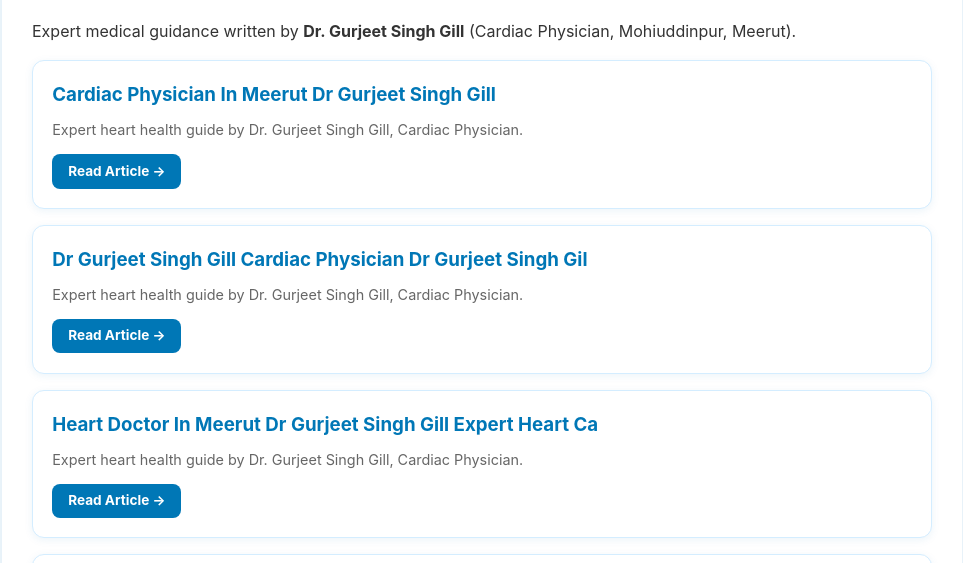
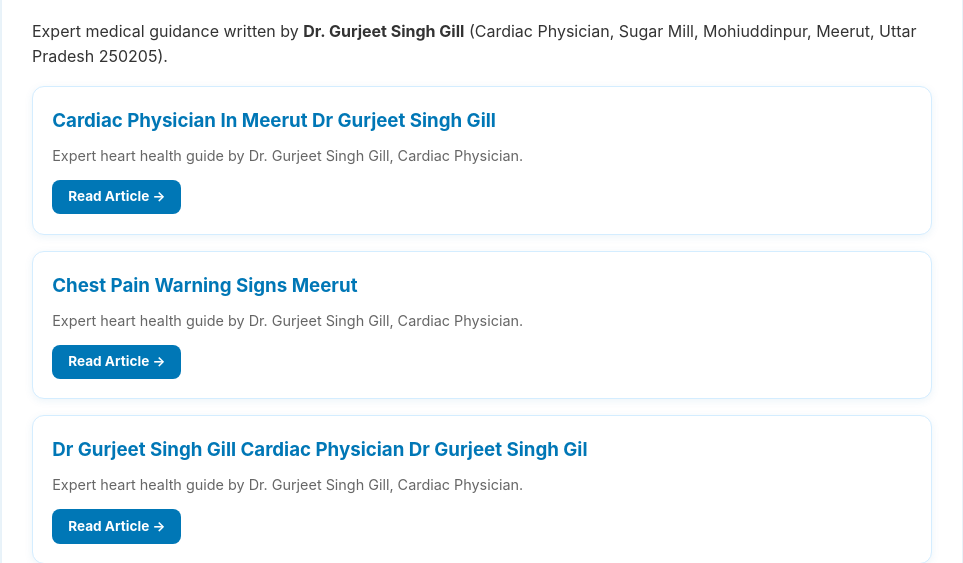
Before and after one commit to gurjeetsinghgill8-web/gill-heart-clinic, a plain HTML site: page blogs/index.html in a window 1280 px wide. Shown: the part 178-741 px from the top of the page, without its empty margins (158-1121 px from the left). Drawn offline with Linux system fonts and the light colour scheme.

Commit message:
📚 Rebuild master blogs/index.html catalog (12 articles) [BHARATSOLVE AI]

```diff
--- a/blogs/index.html
+++ b/blogs/index.html
@@ -4,6 +4,7 @@
     <meta charset="UTF-8">
     <meta name="viewport" content="width=device-width, initial-scale=1.0">
     <title>Heart Health Articles & Blogs | Dr. Gurjeet Singh Gill</title>
+    <meta name="description" content="NMC-compliant heart health articles and patient guides by Dr. Gurjeet Singh Gill at Gill Heart Clinic, Sugar Mill, Mohiuddinpur, Meerut, Uttar Pradesh 250205.">
     <style>
         body { font-family:-apple-system,BlinkMacSystemFont,Segoe UI,Roboto,sans-serif; background:#f4f9fc; color:#333; line-height:1.6; margin:0; padding:20px; }
         .container { max-width:900px; margin:0 auto; background:white; padding:30px; border-radius:16px; box-shadow:0 4px 20px rgba(0,119,182,0.1); }
@@ -15,7 +16,7 @@
     <div class="container">
         <a href="https://gurjeetsinghgill8-web.github.io/gill-heart-clinic/" class="back-link">← Back to Gill Heart Clinic Website</a>
         <h1>🫀 Heart Health Articles & Patient Guides</h1>
-        <p>Expert medical guidance written by <strong>Dr. Gurjeet Singh Gill</strong> (Cardiac Physician, Mohiuddinpur, Meerut).</p>
+        <p>Expert medical guidance written by <strong>Dr. Gurjeet Singh Gill</strong> (Cardiac Physician, Sugar Mill, Mohiuddinpur, Meerut, Uttar Pradesh 250205).</p>
         <div class="articles-grid">
 
         <div style="background:#fff; border:1px solid #d4edff; border-radius:12px; padding:1.2rem; margin:1rem 0; box-shadow:0 2px 8px rgba(0,119,182,0.08);">
@@ -23,67 +24,61 @@
             <p style="color:#666; font-size:0.9rem; margin:0.3rem 0;">Expert heart health guide by Dr. Gurjeet Singh Gill, Cardiac Physician.</p>
             <a href="https://gurjeetsinghgill8-web.github.io/gill-heart-clinic/blogs/cardiac-physician-in-meerut-dr-gurjeet-singh-gill.html" style="display:inline-block; background:#0077b6; color:white; padding:0.4rem 1rem; border-radius:8px; text-decoration:none; font-weight:bold; font-size:0.85rem; margin-top:0.5rem;">Read Article →</a>
         </div>
-
+        <div style="background:#fff; border:1px solid #d4edff; border-radius:12px; padding:1.2rem; margin:1rem 0; box-shadow:0 2px 8px rgba(0,119,182,0.08);">
+            <h3 style="color:#0077b6; margin:0 0 0.5rem;"><a href="https://gurjeetsinghgill8-web.github.io/gill-heart-clinic/blogs/chest-pain-warning-signs-meerut.html" style="color:#0077b6; text-decoration:none;">Chest Pain Warning Signs Meerut</a></h3>
+            <p style="color:#666; font-size:0.9rem; margin:0.3rem 0;">Expert heart health guide by Dr. Gurjeet Singh Gill, Cardiac Physician.</p>
+            <a href="https://gurjeetsinghgill8-web.github.io/gill-heart-clinic/blogs/chest-pain-warning-signs-meerut.html" style="display:inline-block; background:#0077b6; color:white; padding:0.4rem 1rem; border-radius:8px; text-decoration:none; font-weight:bold; font-size:0.85rem; margin-top:0.5rem;">Read Article →</a>
+        </div>
         <div style="background:#fff; border:1px solid #d4edff; border-radius:12px; padding:1.2rem; margin:1rem 0; box-shadow:0 2px 8px rgba(0,119,182,0.08);">
             <h3 style="color:#0077b6; margin:0 0 0.5rem;"><a href="https://gurjeetsinghgill8-web.github.io/gill-heart-clinic/blogs/dr-gurjeet-singh-gill-cardiac-physician-dr-gurjeet-singh-gil.html" style="color:#0077b6; text-decoration:none;">Dr Gurjeet Singh Gill Cardiac Physician Dr Gurjeet Singh Gil</a></h3>
             <p style="color:#666; font-size:0.9rem; margin:0.3rem 0;">Expert heart health guide by Dr. Gurjeet Singh Gill, Cardiac Physician.</p>
             <a href="https://gurjeetsinghgill8-web.github.io/gill-heart-clinic/blogs/dr-gurjeet-singh-gill-cardiac-physician-dr-gurjeet-singh-gil.html" style="display:inline-block; background:#0077b6; color:white; padding:0.4rem 1rem; border-radius:8px; text-decoration:none; font-weight:bold; font-size:0.85rem; margin-top:0.5rem;">Read Article →</a>
         </div>
-
         <div style="background:#fff; border:1px solid #d4edff; border-radius:12px; padding:1.2rem; margin:1rem 0; box-shadow:0 2px 8px rgba(0,119,182,0.08);">
             <h3 style="color:#0077b6; margin:0 0 0.5rem;"><a href="https://gurjeetsinghgill8-web.github.io/gill-heart-clinic/blogs/heart-doctor-in-meerut-dr-gurjeet-singh-gill-expert-heart-ca.html" style="color:#0077b6; text-decoration:none;">Heart Doctor In Meerut Dr Gurjeet Singh Gill Expert Heart Ca</a></h3>
             <p style="color:#666; font-size:0.9rem; margin:0.3rem 0;">Expert heart health guide by Dr. Gurjeet Singh Gill, Cardiac Physician.</p>
             <a href="https://gurjeetsinghgill8-web.github.io/gill-heart-clinic/blogs/heart-doctor-in-meerut-dr-gurjeet-singh-gill-expert-heart-ca.html" style="display:inline-block; background:#0077b6; color:white; padding:0.4rem 1rem; border-radius:8px; text-decoration:none; font-weight:bold; font-size:0.85rem; margin-top:0.5rem;">Read Article →</a>
         </div>
-
         <div style="background:#fff; border:1px solid #d4edff; border-radius:12px; padding:1.2rem; margin:1rem 0; box-shadow:0 2px 8px rgba(0,119,182,0.08);">
             <h3 style="color:#0077b6; margin:0 0 0.5rem;"><a href="https://gurjeetsinghgill8-web.github.io/gill-heart-clinic/blogs/heart-doctor-near-me-dr-gurjeet-singh-gill.html" style="color:#0077b6; text-decoration:none;">Heart Doctor Near Me Dr Gurjeet Singh Gill</a></h3>
             <p style="color:#666; font-size:0.9rem; margin:0.3rem 0;">Expert heart health guide by Dr. Gurjeet Singh Gill, Cardiac Physician.</p>
             <a href="https://gurjeetsinghgill8-web.github.io/gill-heart-clinic/blogs/heart-doctor-near-me-dr-gurjeet-singh-gill.html" style="display:inline-block; background:#0077b6; color:white; padding:0.4rem 1rem; border-radius:8px; text-decoration:none; font-weight:bold; font-size:0.85rem; margin-top:0.5rem;">Read Article →</a>
         </div>
-
         <div style="background:#fff; border:1px solid #d4edff; border-radius:12px; padding:1.2rem; margin:1rem 0; box-shadow:0 2px 8px rgba(0,119,182,0.08);">
             <h3 style="color:#0077b6; margin:0 0 0.5rem;"><a href="https://gurjeetsinghgill8-web.github.io/gill-heart-clinic/blogs/heart-doctor-near-me-in-meerut-delhi-ncr-dr-gurjeet-singh-gi.html" style="color:#0077b6; text-decoration:none;">Heart Doctor Near Me In Meerut Delhi Ncr Dr Gurjeet Singh Gi</a></h3>
             <p style="color:#666; font-size:0.9rem; margin:0.3rem 0;">Expert heart health guide by Dr. Gurjeet Singh Gill, Cardiac Physician.</p>
             <a href="https://gurjeetsinghgill8-web.github.io/gill-heart-clinic/blogs/heart-doctor-near-me-in-meerut-delhi-ncr-dr-gurjeet-singh-gi.html" style="display:inline-block; background:#0077b6; color:white; padding:0.4rem 1rem; border-radius:8px; text-decoration:none; font-weight:bold; font-size:0.85rem; margin-top:0.5rem;">Read Article →</a>
         </div>
-
         <div style="background:#fff; border:1px solid #d4edff; border-radius:12px; padding:1.2rem; margin:1rem 0; box-shadow:0 2px 8px rgba(0,119,182,0.08);">
             <h3 style="color:#0077b6; margin:0 0 0.5rem;"><a href="https://gurjeetsinghgill8-web.github.io/gill-heart-clinic/blogs/heart-doctor-near-me-open-now-in-meerut-delhi-ncr-dr-gurjeet.html" style="color:#0077b6; text-decoration:none;">Heart Doctor Near Me Open Now In Meerut Delhi Ncr Dr Gurjeet</a></h3>
             <p style="color:#666; font-size:0.9rem; margin:0.3rem 0;">Expert heart health guide by Dr. Gurjeet Singh Gill, Cardiac Physician.</p>
             <a href="https://gurjeetsinghgill8-web.github.io/gill-heart-clinic/blogs/heart-doctor-near-me-open-now-in-meerut-delhi-ncr-dr-gurjeet.html" style="display:inline-block; background:#0077b6; color:white; padding:0.4rem 1rem; border-radius:8px; text-decoration:none; font-weight:bold; font-size:0.85rem; margin-top:0.5rem;">Read Article →</a>
         </div>
-
         <div style="background:#fff; border:1px solid #d4edff; border-radius:12px; padding:1.2rem; margin:1rem 0; box-shadow:0 2px 8px rgba(0,119,182,0.08);">
             <h3 style="color:#0077b6; margin:0 0 0.5rem;"><a href="https://gurjeetsinghgill8-web.github.io/gill-heart-clinic/blogs/heart-failure-management.html" style="color:#0077b6; text-decoration:none;">Heart Failure Management</a></h3>
             <p style="color:#666; font-size:0.9rem; margin:0.3rem 0;">Expert heart health guide by Dr. Gurjeet Singh Gill, Cardiac Physician.</p>
             <a href="https://gurjeetsinghgill8-web.github.io/gill-heart-clinic/blogs/heart-failure-management.html" style="display:inline-block; background:#0077b6; color:white; padding:0.4rem 1rem; border-radius:8px; text-decoration:none; font-weight:bold; font-size:0.85rem; margin-top:0.5rem;">Read Article →</a>
         </div>
-
         <div style="background:#fff; border:1px solid #d4edff; border-radius:12px; padding:1.2rem; margin:1rem 0; box-shadow:0 2px 8px rgba(0,119,182,0.08);">
             <h3 style="color:#0077b6; margin:0 0 0.5rem;"><a href="https://gurjeetsinghgill8-web.github.io/gill-heart-clinic/blogs/heart-health-in-meerut-delhi-ncr-expert-advice-from-dr-gurje.html" style="color:#0077b6; text-decoration:none;">Heart Health In Meerut Delhi Ncr Expert Advice From Dr Gurje</a></h3>
             <p style="color:#666; font-size:0.9rem; margin:0.3rem 0;">Expert heart health guide by Dr. Gurjeet Singh Gill, Cardiac Physician.</p>
             <a href="https://gurjeetsinghgill8-web.github.io/gill-heart-clinic/blogs/heart-health-in-meerut-delhi-ncr-expert-advice-from-dr-gurje.html" style="display:inline-block; background:#0077b6; color:white; padding:0.4rem 1rem; border-radius:8px; text-decoration:none; font-weight:bold; font-size:0.85rem; margin-top:0.5rem;">Read Article →</a>
         </div>
-
         <div style="background:#fff; border:1px solid #d4edff; border-radius:12px; padding:1.2rem; margin:1rem 0; box-shadow:0 2px 8px rgba(0,119,182,0.08);">
             <h3 style="color:#0077b6; margin:0 0 0.5rem;"><a href="https://gurjeetsinghgill8-web.github.io/gill-heart-clinic/blogs/heart-specialist-in-meerut-dr-gurjeet-singh-gill-answers-you.html" style="color:#0077b6; text-decoration:none;">Heart Specialist In Meerut Dr Gurjeet Singh Gill Answers You</a></h3>
             <p style="color:#666; font-size:0.9rem; margin:0.3rem 0;">Expert heart health guide by Dr. Gurjeet Singh Gill, Cardiac Physician.</p>
             <a href="https://gurjeetsinghgill8-web.github.io/gill-heart-clinic/blogs/heart-specialist-in-meerut-dr-gurjeet-singh-gill-answers-you.html" style="display:inline-block; background:#0077b6; color:white; padding:0.4rem 1rem; border-radius:8px; text-decoration:none; font-weight:bold; font-size:0.85rem; margin-top:0.5rem;">Read Article →</a>
         </div>
-
         <div style="background:#fff; border:1px solid #d4edff; border-radius:12px; padding:1.2rem; margin:1rem 0; box-shadow:0 2px 8px rgba(0,119,182,0.08);">
             <h3 style="color:#0077b6; margin:0 0 0.5rem;"><a href="https://gurjeetsinghgill8-web.github.io/gill-heart-clinic/blogs/heart-specialist-near-mohiuddinpur-dr-gurjeet-singh-gill.html" style="color:#0077b6; text-decoration:none;">Heart Specialist Near Mohiuddinpur Dr Gurjeet Singh Gill</a></h3>
             <p style="color:#666; font-size:0.9rem; margin:0.3rem 0;">Expert heart health guide by Dr. Gurjeet Singh Gill, Cardiac Physician.</p>
             <a href="https://gurjeetsinghgill8-web.github.io/gill-heart-clinic/blogs/heart-specialist-near-mohiuddinpur-dr-gurjeet-singh-gill.html" style="display:inline-block; background:#0077b6; color:white; padding:0.4rem 1rem; border-radius:8px; text-decoration:none; font-weight:bold; font-size:0.85rem; margin-top:0.5rem;">Read Article →</a>
         </div>
-
         <div style="background:#fff; border:1px solid #d4edff; border-radius:12px; padding:1.2rem; margin:1rem 0; box-shadow:0 2px 8px rgba(0,119,182,0.08);">
             <h3 style="color:#0077b6; margin:0 0 0.5rem;"><a href="https://gurjeetsinghgill8-web.github.io/gill-heart-clinic/blogs/obesity-aur-dil-ka-khatra-kya-aapko-hoshiyar-rehana-chahiye.html" style="color:#0077b6; text-decoration:none;">Obesity Aur Dil Ka Khatra Kya Aapko Hoshiyar Rehana Chahiye</a></h3>
             <p style="color:#666; font-size:0.9rem; margin:0.3rem 0;">Expert heart health guide by Dr. Gurjeet Singh Gill, Cardiac Physician.</p>
             <a href="https://gurjeetsinghgill8-web.github.io/gill-heart-clinic/blogs/obesity-aur-dil-ka-khatra-kya-aapko-hoshiyar-rehana-chahiye.html" style="display:inline-block; background:#0077b6; color:white; padding:0.4rem 1rem; border-radius:8px; text-decoration:none; font-weight:bold; font-size:0.85rem; margin-top:0.5rem;">Read Article →</a>
         </div>
-
         </div>
     </div>
 </body>
```
